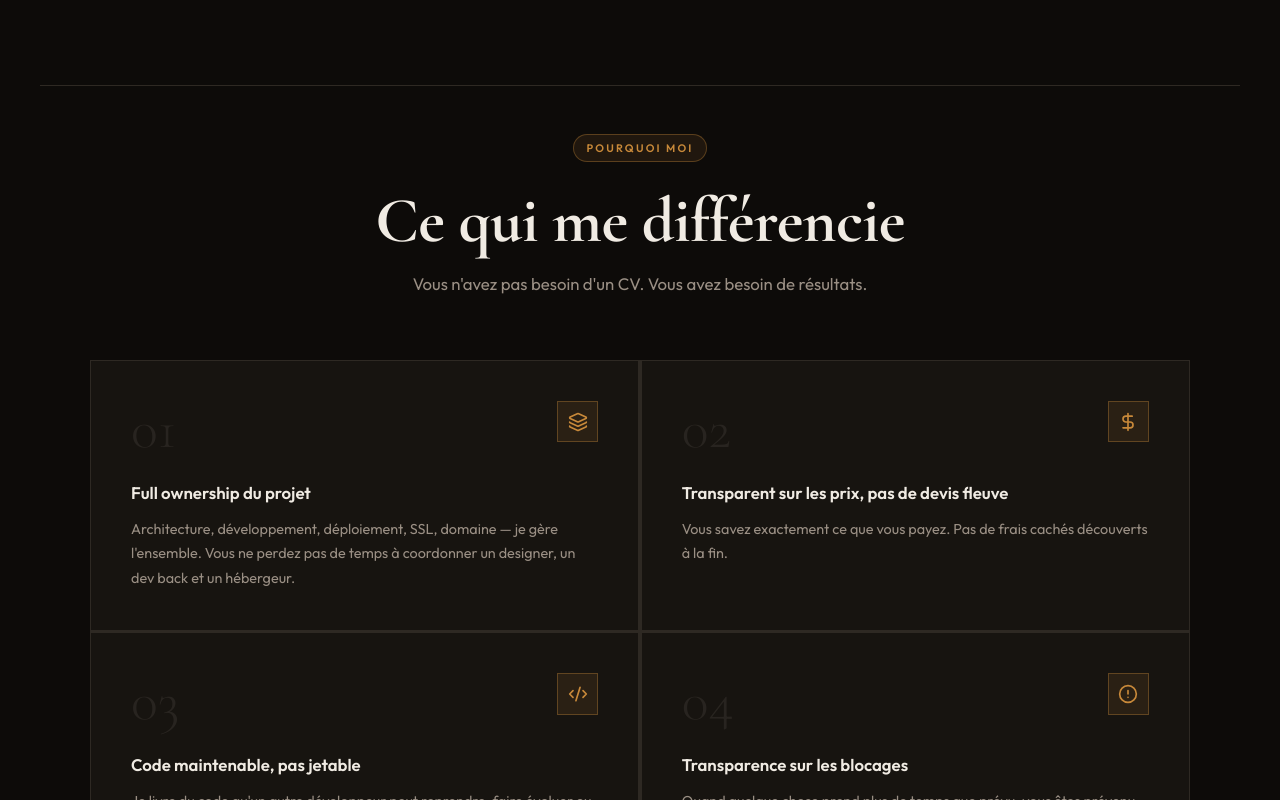
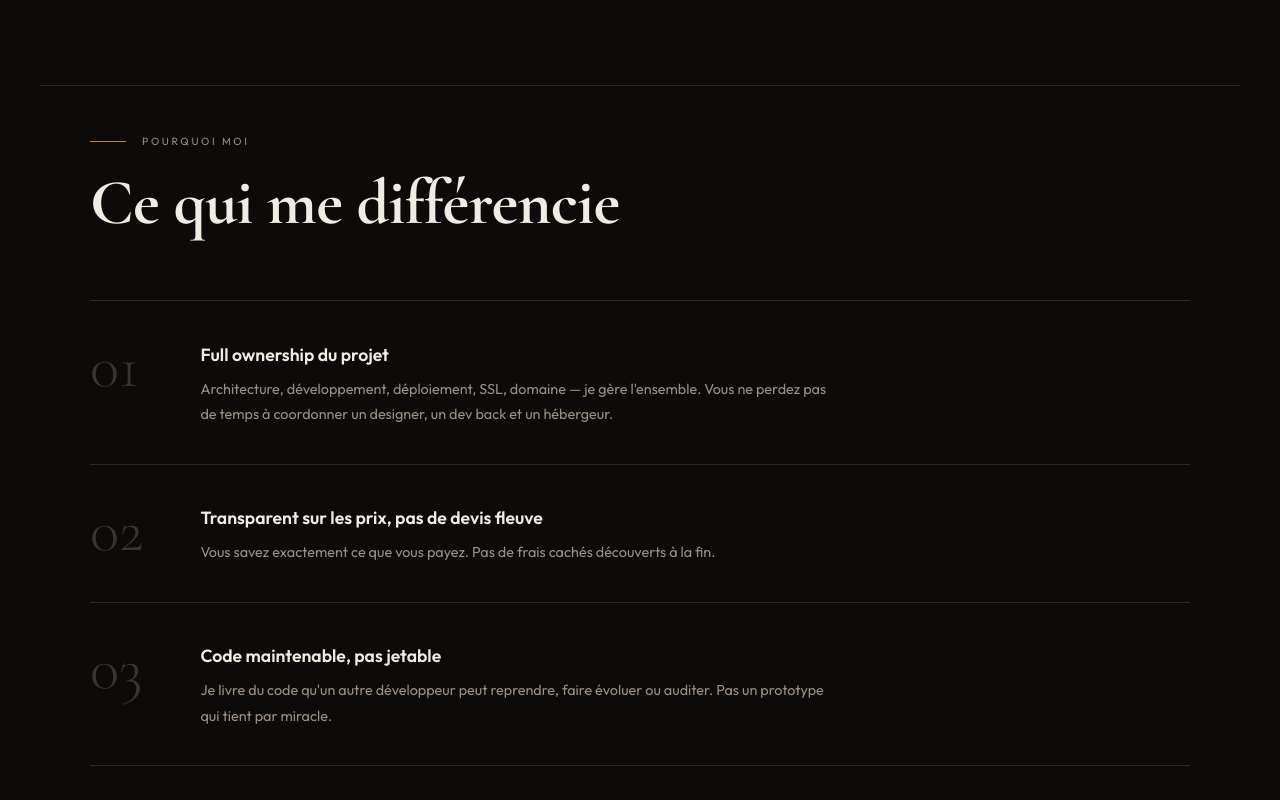
Before and after one commit to NMokhmad/business-portfolio, a React (Vite) app: page / in a window 1280 px wide. Shown: the part 960-1760 px from the top of the page. Built offline with nearby package versions, Linux system fonts and the light colour scheme.

Commit message:
feat: redesign differentiators as editorial manifesto list

```diff
--- a/src/components/Differentiators.jsx
+++ b/src/components/Differentiators.jsx
@@ -1,76 +1,87 @@
-import { Layers, DollarSign, Code2, AlertCircle, ArrowRight } from 'lucide-react';
+import { ArrowRight } from 'lucide-react';
 import { differentiators } from '../data/differentiators';
-
-const iconMap = { Layers, DollarSign, Code2, AlertCircle };
 
 const Differentiators = ({ scrollToSection }) => {
   return (
     <section id="differentiators" style={{ padding: '6rem 2rem' }}>
-      <hr className="section-sep" style={{ marginBottom: '6rem' }} />
+      <hr className="section-sep" />
 
       <div style={{ maxWidth: '1100px', margin: '0 auto' }}>
 
-        {/* Header */}
-        <div style={{ textAlign: 'center', marginBottom: '4rem' }}>
-          <span className="section-label">Pourquoi moi</span>
+        {/* Header — left-aligned */}
+        <div className="animate-fade-up d1" style={{ marginBottom: '4rem' }}>
+          <div style={{ display: 'flex', alignItems: 'center', gap: '1rem', marginBottom: '1.25rem' }}>
+            <div style={{ width: 36, height: 1, background: 'var(--gold)', flexShrink: 0 }} />
+            <span style={{
+              fontFamily: "'Outfit', sans-serif",
+              fontSize: '0.65rem',
+              letterSpacing: '0.25em',
+              textTransform: 'uppercase',
+              color: 'var(--text-muted)',
+            }}>
+              Pourquoi moi
+            </span>
+          </div>
           <h2
             className="font-display"
-            style={{ fontSize: 'clamp(2.2rem, 5vw, 4rem)', fontWeight: 700, marginBottom: '1rem' }}
+            style={{ fontSize: 'clamp(2.2rem, 5vw, 4rem)', fontWeight: 700, lineHeight: 1.05, maxWidth: '600px' }}
           >
             Ce qui me différencie
           </h2>
-          <p style={{ fontSize: '1.05rem', color: 'var(--text-muted)', maxWidth: '480px', margin: '0 auto' }}>
-            Vous n'avez pas besoin d'un CV. Vous avez besoin de résultats.
-          </p>
         </div>
 
-        {/* Cards grid */}
-        <div className="diff-grid" style={{ gap: '1.5px', background: 'var(--border)' }}>
-          {differentiators.map((diff, index) => {
-            const Icon = iconMap[diff.iconName];
-            return (
-              <div
-                key={index}
-                className="card"
-                style={{ padding: '2.5rem', background: 'var(--surface)' }}
+        {/* Manifesto list */}
+        <div>
+          {differentiators.map((diff, index) => (
+            <div
+              key={index}
+              style={{
+                display: 'flex',
+                alignItems: 'flex-start',
+                gap: '2.5rem',
+                padding: '2.25rem 0',
+                borderTop: '1px solid var(--border)',
+                cursor: 'default',
+                transition: 'border-color 0.25s',
+              }}
+              onMouseEnter={(e) => {
+                e.currentTarget.style.borderTopColor = 'var(--gold)';
+                e.currentTarget.querySelector('.diff-index').style.color = 'var(--gold)';
+              }}
+              onMouseLeave={(e) => {
+                e.currentTarget.style.borderTopColor = 'var(--border)';
+                e.currentTarget.querySelector('.diff-index').style.color = 'var(--text-dim)';
+              }}
+            >
+              <span
+                className="diff-index font-display"
+                style={{
+                  fontSize: 'clamp(2.5rem, 5vw, 3.8rem)',
+                  fontWeight: 300,
+                  lineHeight: 1,
+                  color: 'var(--text-dim)',
+                  flexShrink: 0,
+                  width: 'clamp(3rem, 5.5vw, 4.5rem)',
+                  transition: 'color 0.25s',
+                }}
               >
-                {/* Number + Icon */}
-                <div style={{ display: 'flex', alignItems: 'flex-start', justifyContent: 'space-between', marginBottom: '1.5rem' }}>
-                  <span
-                    className="font-display"
-                    style={{
-                      fontSize: '3.5rem',
-                      fontWeight: 300,
-                      color: 'var(--text-dim)',
-                      lineHeight: 1,
-                      opacity: 0.5,
-                    }}
-                  >
-                    0{index + 1}
-                  </span>
-                  <div style={{
-                    padding: '0.6rem',
-                    background: 'var(--gold-glow)',
-                    border: '1px solid var(--border-hover)',
-                    color: 'var(--gold)',
-                  }}>
-                    <Icon size={20} />
-                  </div>
-                </div>
-
-                <h3 style={{ fontSize: '1.05rem', fontWeight: 600, marginBottom: '0.75rem', lineHeight: 1.4 }}>
+                {String(index + 1).padStart(2, '0')}
+              </span>
+              <div style={{ flex: 1, paddingTop: '0.35rem' }}>
+                <h3 style={{ fontSize: '1.1rem', fontWeight: 600, marginBottom: '0.6rem', lineHeight: 1.4, color: 'var(--text)' }}>
                   {diff.title}
                 </h3>
-                <p style={{ fontSize: '0.9rem', color: 'var(--text-muted)', lineHeight: 1.7 }}>
+                <p style={{ fontSize: '0.9rem', color: 'var(--text-muted)', lineHeight: 1.75, maxWidth: '640px' }}>
                   {diff.description}
                 </p>
               </div>
-            );
-          })}
+            </div>
+          ))}
+          <div style={{ borderTop: '1px solid var(--border)' }} />
         </div>
 
         {/* CTA */}
-        <div style={{ textAlign: 'center', marginTop: '3rem' }}>
+        <div style={{ marginTop: '3rem' }}>
           <button
             onClick={() => scrollToSection('problems')}
             style={{
```
